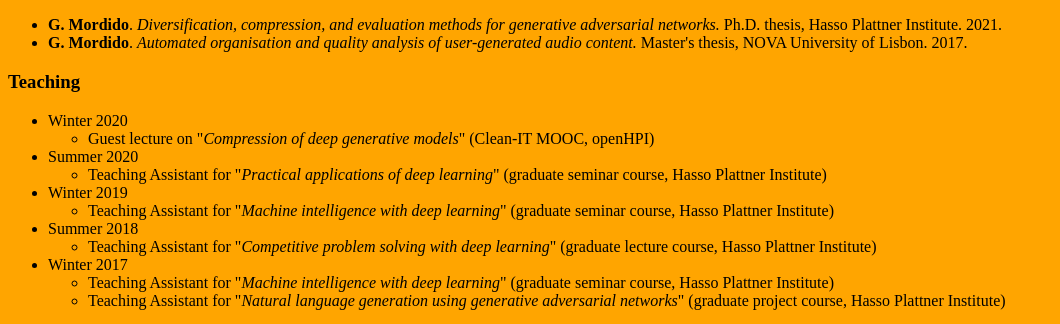
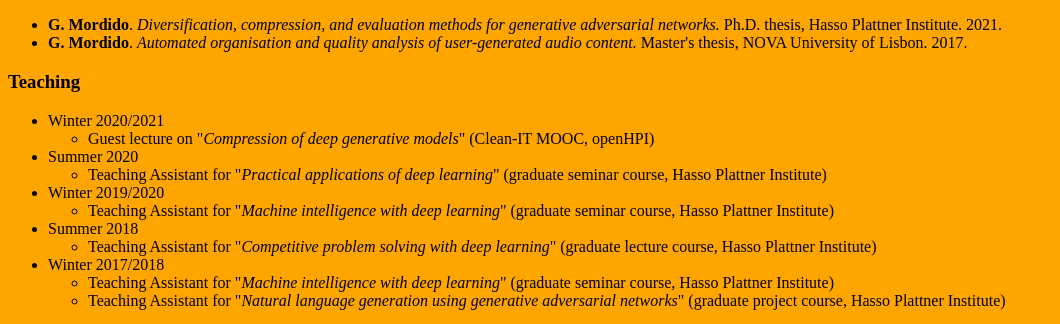
Before and after one commit to goncalomordido/goncalomordido.github.io, a plain HTML site: page index.html in a window 1280 px wide. Shown: the part 1063-1387 px from the top of the page, without its empty margins (0-1060 px from the left). Drawn offline with Linux system fonts and the light colour scheme.

Commit message:
Update index.html

```diff
--- a/index.html
+++ b/index.html
@@ -65,7 +65,7 @@
 <h3>Teaching</h3>
 
 <ul>
-	<li>Winter 2020</li>
+	<li>Winter 2020/2021</li>
 	    <ul>
       		<li>Guest lecture on "<i>Compression of deep generative models</i>" (Clean-IT MOOC, openHPI)</li>
     	</ul>
@@ -73,7 +73,7 @@
 	    <ul>
       		<li>Teaching Assistant for "<i>Practical applications of deep learning</i>" (graduate seminar course, Hasso Plattner Institute)</li>
     	</ul>
-    <li>Winter 2019</li>
+    <li>Winter 2019/2020</li>
     	<ul>
 			<li>Teaching Assistant for "<i>Machine intelligence with deep learning</i>" (graduate seminar course, Hasso Plattner Institute)</li>
 		</ul>
@@ -81,7 +81,7 @@
 	    <ul>
 			<li>Teaching Assistant for "<i>Competitive problem solving with deep learning</i>" (graduate lecture course, Hasso Plattner Institute)</li>
 		</ul>
-    <li>Winter 2017</li>
+    <li>Winter 2017/2018</li>
     	<ul>
 			<li>Teaching Assistant for "<i>Machine intelligence with deep learning</i>" (graduate seminar course, Hasso Plattner Institute)</li>
 			<li>Teaching Assistant for "<i>Natural language generation using generative adversarial networks</i>" (graduate project course, Hasso Plattner Institute)</li>
```
